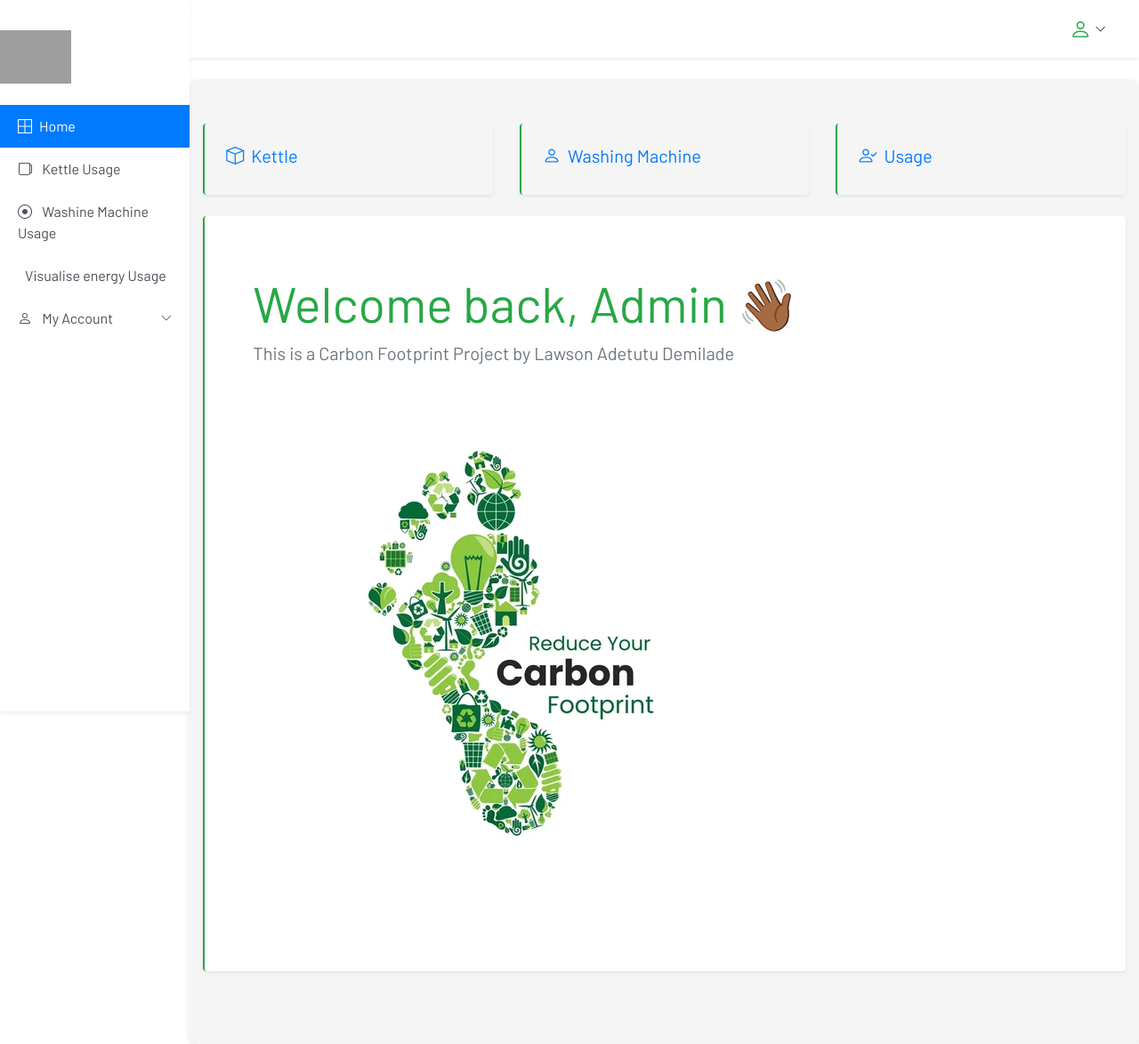
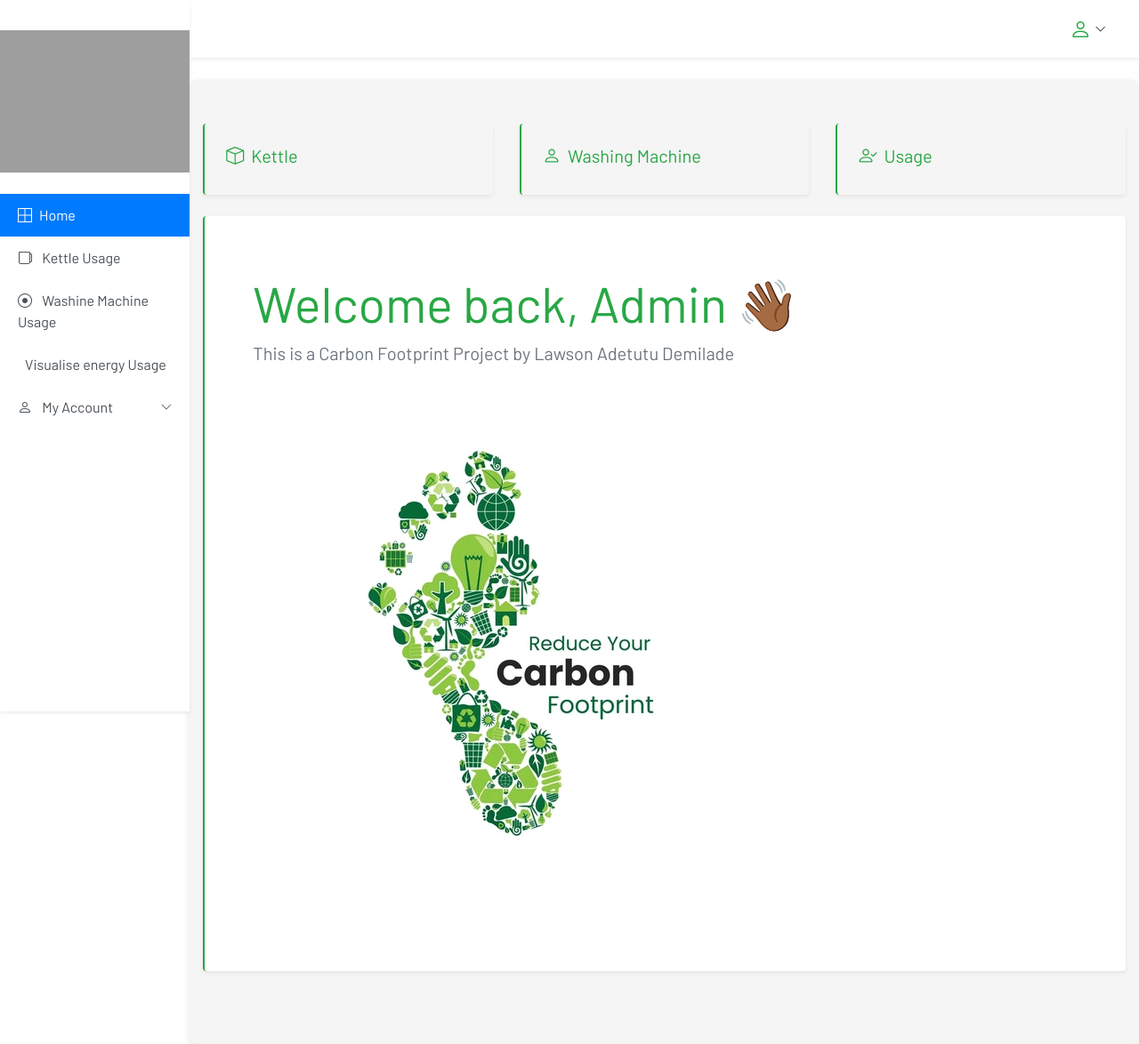
Before and after one commit to adetutulawson/CarbonFootPrintCalc, a Flask app: page /dashboard in a window 1280 px wide. Shown: the whole page at 89% size. Run offline with Flask 3, Linux system fonts and the light colour scheme; the visitor is signed in with stand-in values (Sample User, id 1); some libraries are stand-ins or nearby versions; grey boxes are pictures that could not be loaded.

Commit message:
Update base.html

```diff
--- a/templates/base.html
+++ b/templates/base.html
@@ -335,7 +335,7 @@ a:hover{
     <!-- sidebar -->
     <div class="col-md-3 col-lg-2 px-0 position-fixed h-100 bg-white shadow-sm sidebar" id="sidebar">
 <!--       <h1 class="bi bi-bootstrap text-success d-flex my-4 justify-content-center"></h1> -->
-        <img src="https://www.keepcarrollbeautiful.org/wp-content/uploads/2024/03/Ecological-Footprint-1-203mdvy.jpg" width="80px" class="img-responsive d-flex my-4 justify-content-center">
+        <img src="https://www.keepcarrollbeautiful.org/wp-content/uploads/2024/03/Ecological-Footprint-1-203mdvy.jpg" width="100%" class="img-responsive d-flex my-4 justify-content-center">
       <div class="list-group rounded-0">
         <a href="{{ url_for('dashboard') }}" class="list-group-item list-group-item-action active border-0 d-flex align-items-center">
           <span class="bi bi-border-all"></span>
@@ -397,7 +397,7 @@ a:hover{
           <div class="col-md-6 col-lg-4">
             <article class="p-4 rounded shadow-sm border-left
                mb-4">
-              <a href="{{ url_for('handle_kettle') }}" class="d-flex align-items-center">
+              <a href="{{ url_for('handle_kettle') }}" class="d-flex align-items-center text-success">
                 <span class="bi bi-box h5"></span>
                 <h5 class="ml-2">Kettle</h5>
               </a>
@@ -405,7 +405,7 @@ a:hover{
           </div>
           <div class="col-md-6 col-lg-4">
             <article class="p-4 rounded shadow-sm border-left mb-4">
-              <a href="{{ url_for('handle_washing_machine') }}" class="d-flex align-items-center">
+              <a href="{{ url_for('handle_washing_machine') }}" class="d-flex align-items-center text-success">
                 <span class="bi bi-person h5"></span>
                 <h5 class="ml-2">Washing Machine</h5>
               </a>
@@ -413,7 +413,7 @@ a:hover{
           </div>
           <div class="col-md-6 col-lg-4">
             <article class="p-4 rounded shadow-sm border-left mb-4">
-              <a href="{{ url_for('visualize_energy_usage') }}" class="d-flex align-items-center">
+              <a href="{{ url_for('visualize_energy_usage') }}" class="d-flex align-items-center text-success">
                 <span class="bi bi-person-check h5"></span>
                 <h5 class="ml-2">Usage</h5>
               </a>
```
